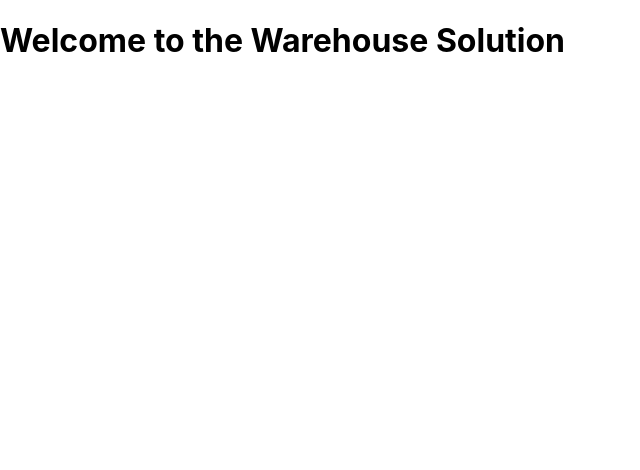
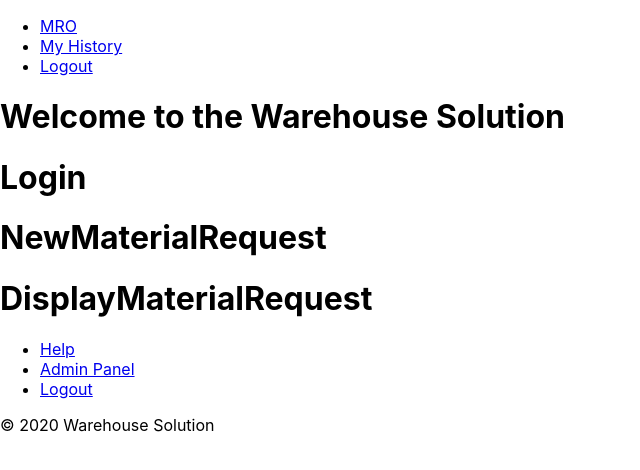
Before and after one commit to AlMuhannaMH/Warehouse-Solution, a React (Create React App) app: page / in a window 1280 px wide. Shown: the top 470 px of the page, without its empty margins (0-640 px from the left). Built offline with nearby package versions, Linux system fonts and the light colour scheme.

Commit message:
init the static components of login, new MRO and display MRO

```diff
--- a/src/App.js
+++ b/src/App.js
@@ -1,11 +1,20 @@
 import React from 'react';
-
+import Header from './components/Header';
+import Login from './components/Login';
+import NewMRO from './components/NewMaterialRequest';
+import DisplayMRO from './components/DisplayMaterialRequest';
+import Footer from './components/Footer';
 export default class App extends React.Component {
 
   render() {
     return (
       <div>
+        <Header />
         <h1>Welcome to the Warehouse Solution</h1>
+        <Login />
+        <NewMRO />
+        <DisplayMRO />
+        <Footer />
       </div>
     );
   }
--- /dev/null
+++ b/src/components/DisplayMaterialRequest.js
@@ -0,0 +1,11 @@
+import React from 'react'
+
+const DisplayMaterialRequest = () => {
+    return (
+        <div>
+            <h1>DisplayMaterialRequest</h1>
+        </div>
+    )
+}
+
+export default DisplayMaterialRequest
--- /dev/null
+++ b/src/components/Footer.js
@@ -0,0 +1,19 @@
+import React from 'react'
+
+const Footer = () => {
+    return (
+        <div className="footer">
+            <div className="wrapper">
+                <ul>
+                    <li><a href="https://www.wh.com/">Help</a></li>
+                    <li><a href="https://www.wh.com/">Admin Panel</a></li>
+                    <li><a href="https://www.wh.com/">Logout</a></li>
+                </ul>
+                <p>&copy; {new Date().getFullYear()} Warehouse Solution</p>
+            </div>
+        </div>
+    )
+}
+
+
+export default Footer
--- /dev/null
+++ b/src/components/Header.js
@@ -0,0 +1,17 @@
+import React from 'react'
+
+const Header = () => {
+    return (
+        <div className="header">
+            <div className="wrapper">
+                <ul className="nav">
+                    <li className="shirts>"><a href="stuff.php">MRO</a></li>
+                    <li className="contact"><a href="contact.php">My History</a></li>
+                    <li className="cart"><a href="cart.php">Logout</a></li>
+                </ul>
+            </div>
+        </div>
+    )
+}
+
+export default Header
--- /dev/null
+++ b/src/components/Login.js
@@ -0,0 +1,11 @@
+import React, { memo } from 'react'
+
+const Login = () => {
+    return (
+        <>
+            <h1>Login</h1>
+        </>
+    )
+}
+
+export default Login
--- /dev/null
+++ b/src/components/NewMaterialRequest.js
@@ -0,0 +1,11 @@
+import React from 'react'
+
+const NewMaterialRequest = () => {
+    return (
+        <>
+            <h1>NewMaterialRequest</h1>
+        </>
+    )
+}
+
+export default NewMaterialRequest
--- a/src/index.js
+++ b/src/index.js
@@ -1,6 +1,6 @@
 import React from 'react';
 import ReactDOM from 'react-dom';
-import './css/index.css';
+import './styles/index.css';
 import App from './App';
 import * as serviceWorker from './serviceWorker';
 
```
Also changed, not shown: src/styles/App.css (added), src/styles/index.css (renamed from src/css/index.css).
